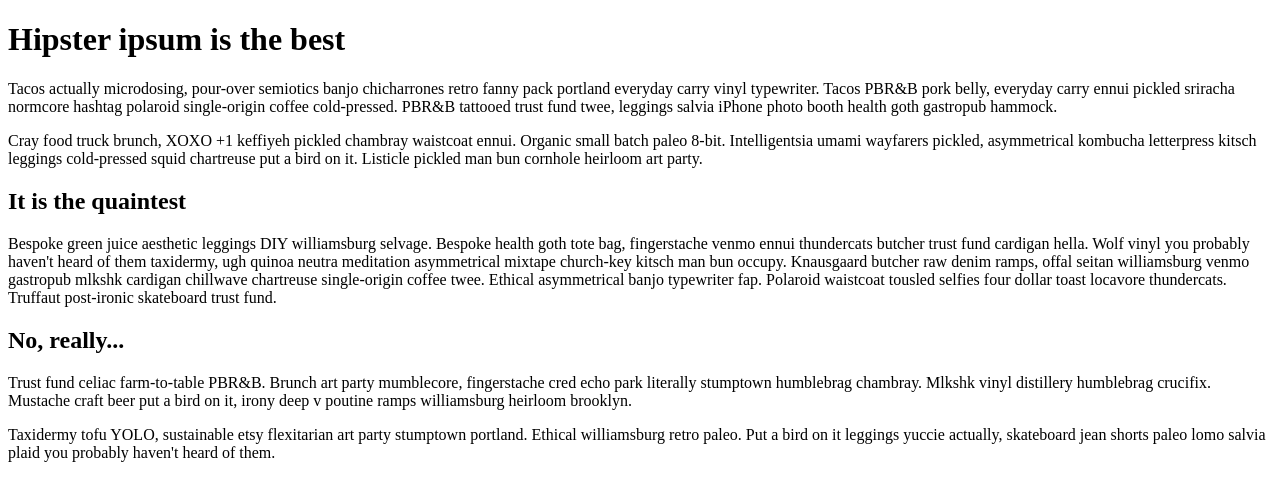
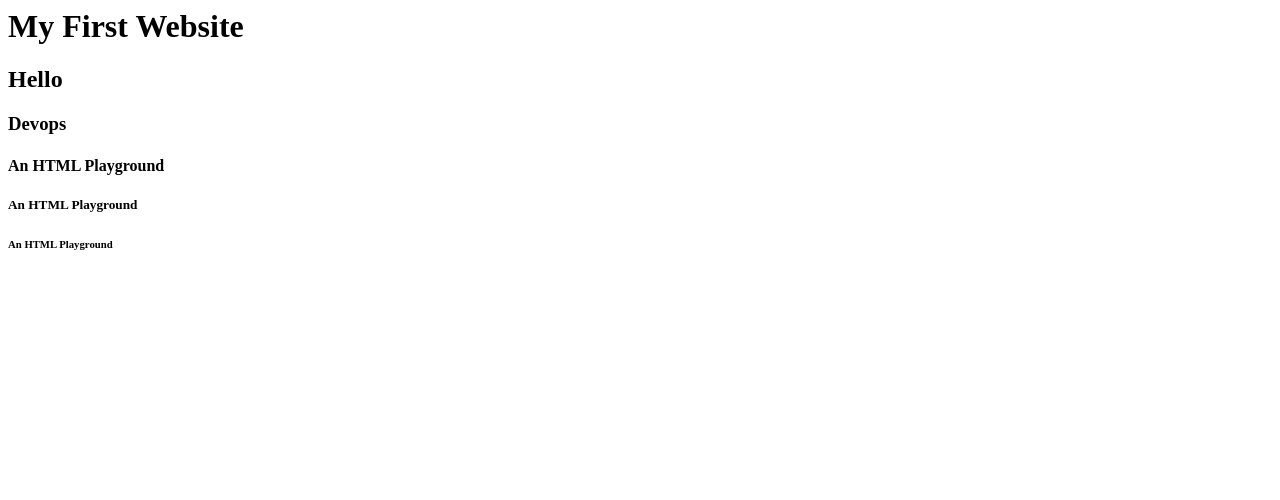
Before and after one commit to Naveen50/webproj, a plain HTML site: page index.html in a window 1280 px wide. Drawn offline with Linux system fonts and the light colour scheme; a web font is replaced by a local one.

Commit message:
naveen new

```diff
--- a/index.html
+++ b/index.html
@@ -1,38 +1,8 @@
-<!DOCTYPE html>
-<html>
-  <head>
-    <meta charset="utf-8">
-    <title>Web font example</title>
-
-    <link rel="preload" href="fonts/cicle_fina-webfont.eot" as="font" type="application/vnd.ms-fontobject" crossorigin="anonymous">
-    <link rel="preload" href="fonts/cicle_fina-webfont.woff2" as="font" type="font/woff2" crossorigin="anonymous">
-    <link rel="preload" href="fonts/cicle_fina-webfont.woff" as="font" type="font/woff" crossorigin="anonymous">
-    <link rel="preload" href="fonts/cicle_fina-webfont.ttf" as="font" type="font/ttf" crossorigin="anonymous">
-    <link rel="preload" href="fonts/cicle_fina-webfont.svg" as="font" type="image/svg+xml" crossorigin="anonymous">
-
-    <link rel="preload" href="fonts/zantroke-webfont.eot" as="font" type="application/vnd.ms-fontobject" crossorigin="anonymous">
-    <link rel="preload" href="fonts/zantroke-webfont.woff2" as="font" type="font/woff2" crossorigin="anonymous">
-    <link rel="preload" href="fonts/zantroke-webfont.woff" as="font" type="font/woff" crossorigin="anonymous">
-    <link rel="preload" href="fonts/zantroke-webfont.ttf" as="font" type="font/ttf" crossorigin="anonymous">
-    <link rel="preload" href="fonts/zantroke-webfont.svg" as="font" type="image/svg+xml" crossorigin="anonymous">
-
-    <link href="style.css" rel="stylesheet" type="text/css">
-  </head>
-  <body>
-    <h1>Hipster ipsum is the best</h1>
-
-    <p>Tacos actually microdosing, pour-over semiotics banjo chicharrones retro fanny pack portland everyday carry vinyl typewriter. Tacos PBR&amp;B pork belly, everyday carry ennui pickled sriracha normcore hashtag polaroid single-origin coffee cold-pressed. PBR&amp;B tattooed trust fund twee, leggings salvia iPhone photo booth health goth gastropub hammock.</p>
-
-    <p>Cray food truck brunch, XOXO +1 keffiyeh pickled chambray waistcoat ennui. Organic small batch paleo 8-bit. Intelligentsia umami wayfarers pickled, asymmetrical kombucha letterpress kitsch leggings cold-pressed squid chartreuse put a bird on it. Listicle pickled man bun cornhole heirloom art party.</p>
-
-    <h2>It is the quaintest</h2>
-
-    <p>Bespoke green juice aesthetic leggings DIY williamsburg selvage. Bespoke health goth tote bag, fingerstache venmo ennui thundercats butcher trust fund cardigan hella. Wolf vinyl you probably haven't heard of them taxidermy, ugh quinoa neutra meditation asymmetrical mixtape church-key kitsch man bun occupy. Knausgaard butcher raw denim ramps, offal seitan williamsburg venmo gastropub mlkshk cardigan chillwave chartreuse single-origin coffee twee. Ethical asymmetrical banjo typewriter fap. Polaroid waistcoat tousled selfies four dollar toast locavore thundercats. Truffaut post-ironic skateboard trust fund.</p>
-
-    <h2>No, really...</h2>
-
-    <p>Trust fund celiac farm-to-table PBR&amp;B. Brunch art party mumblecore, fingerstache cred echo park literally stumptown humblebrag chambray. Mlkshk vinyl distillery humblebrag crucifix. Mustache craft beer put a bird on it, irony deep v poutine ramps williamsburg heirloom brooklyn.</p>
-
-    <p>Taxidermy tofu YOLO, sustainable etsy flexitarian art party stumptown portland. Ethical williamsburg retro paleo. Put a bird on it leggings yuccie actually, skateboard jean shorts paleo lomo salvia plaid you probably haven't heard of them.</p>
-  </body>
-</html>
+<body>
+   <h1>My First Website</h1>
+   <h2>Hello</h2>
+   <h3>Devops</h3>
+   <h4>An HTML Playground</h4>
+   <h5>An HTML Playground</h5>
+   <h6>An HTML Playground</h6>
+</body>
```
